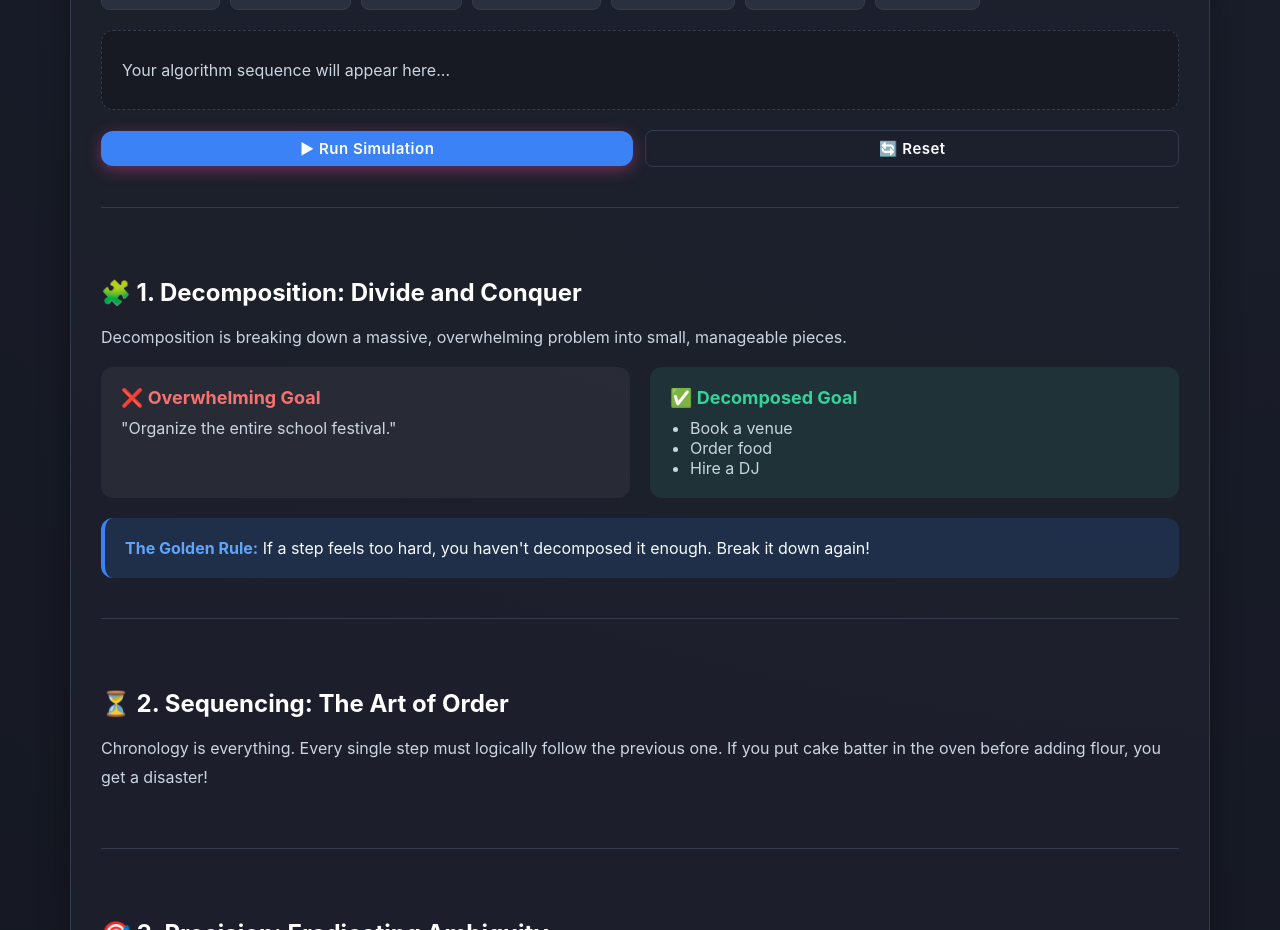
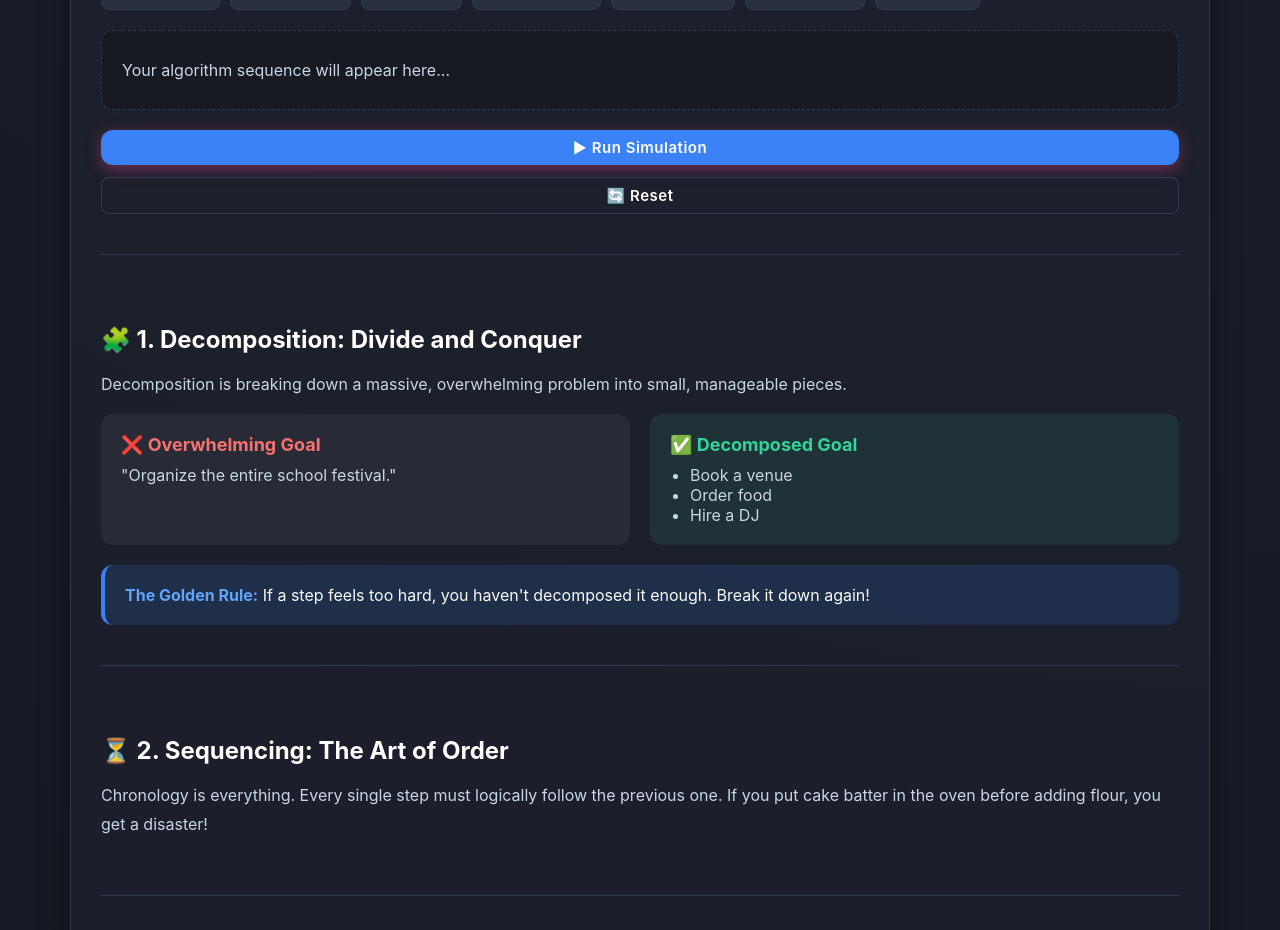
Before and after one commit to SPP-2005/AlgoThink1, a Next.js app: page /course/module-1 in a window 1280 px wide. Shown: the part 1540-2470 px from the top of the page. Built offline with nearby package versions, Linux system fonts and the light colour scheme.

Commit message:
feat: implement interactive algorithmic logic and simulation modules for Module 1

```diff
--- a/app/course/module-1/page.js
+++ b/app/course/module-1/page.js
@@ -456,11 +456,11 @@ export default function Module1() {
                         ))}
                     </div>
 
-                    <div style={{ marginTop: '20px', display: 'flex', gap: '12px', alignItems: 'center' }}>
+                    <div style={{ marginTop: '20px', display: 'flex', gap: '12px', alignItems: 'center', flexWrap: 'wrap' }}>
                         <button onClick={runSimulation} disabled={simStatus === 'running'} className="btn btn-primary" style={{ padding: '8px 24px', background: simStatus === 'running' ? '#64748b' : '#3b82f6', cursor: simStatus === 'running' ? 'not-allowed' : 'pointer' }}>▶ Run Simulation</button>
                         <button onClick={handleReset} disabled={simStatus === 'running'} className="btn" style={{ background: 'transparent', border: '1px solid var(--border)', color: 'white', padding: '8px 24px', borderRadius: '8px', cursor: simStatus === 'running' ? 'not-allowed' : 'pointer' }}>🔄 Reset</button>
-                        {activityMessage && <span style={{ marginLeft: '10px', color: simStatus === 'error' ? '#f87171' : simStatus === 'success' ? '#34d399' : '#fbbf24', fontWeight: 'bold' }}>{activityMessage}</span>}
                     </div>
+                    {activityMessage && <div style={{ marginTop: '16px', fontSize: '16px', padding: '12px 16px', borderRadius: '8px', background: 'rgba(0,0,0,0.2)', borderLeft: `4px solid ${simStatus === 'error' ? '#f87171' : simStatus === 'success' ? '#34d399' : '#fbbf24'}`, color: simStatus === 'error' ? '#fca5a5' : simStatus === 'success' ? '#6ee7b7' : '#fcd34d', fontWeight: 'bold', width: '100%' }}>{activityMessage}</div>}
                 </div>
 
                 {/* 1. Decomposition */}
```
